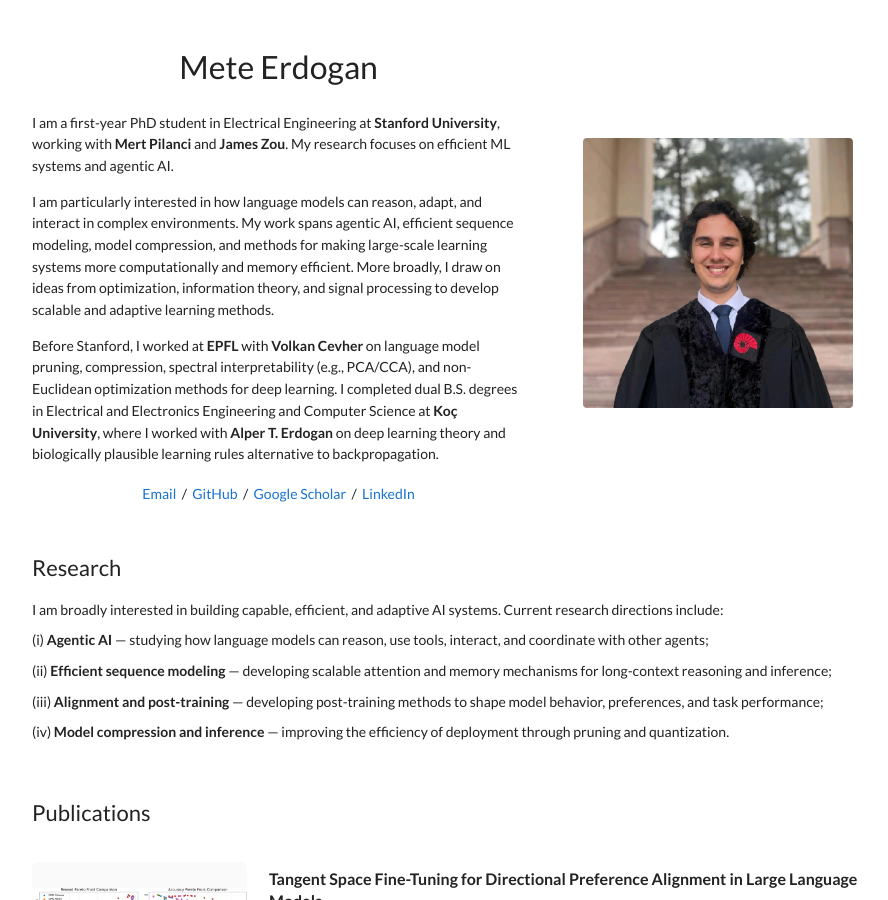
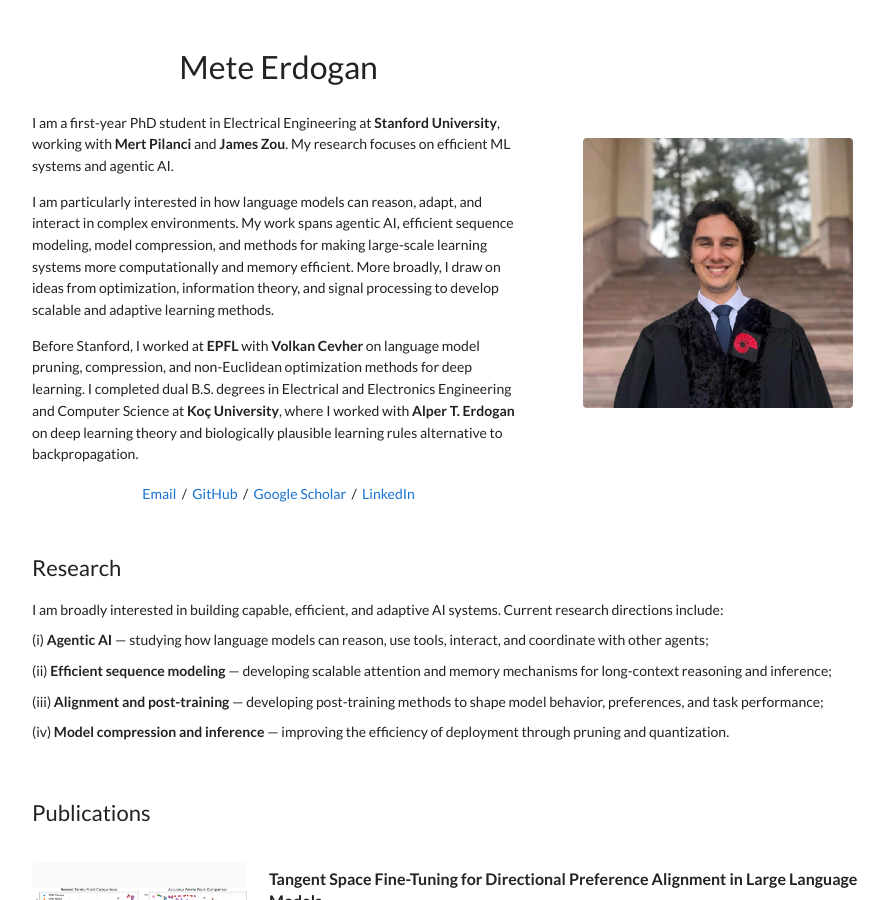
Before and after one commit to meterdogan07/meterdogan07.github.io, a Jekyll site: the page docs/index.html, which Jekyll copies as it is, in a window 1280 px wide and 900 px high. Shown: the whole window, without its empty margins (183-1071 px from the left). Built offline with Jekyll 4.4.1, drawn with Linux system fonts in a browser that asks for light colours.

Commit message:
Remove spectral interpretability from bio

```diff
--- a/docs/index.html
+++ b/docs/index.html
@@ -36,7 +36,7 @@
       <h1>Mete Erdogan</h1>
       <p>I am a first-year PhD student in Electrical Engineering at <b>Stanford University</b>, working with <b>Mert Pilanci</b> and <b>James Zou</b>. My research focuses on efficient ML systems and agentic AI.</p>
       <p>I am particularly interested in how language models can reason, adapt, and interact in complex environments. My work spans agentic AI, efficient sequence modeling, model compression, and methods for making large-scale learning systems more computationally and memory efficient. More broadly, I draw on ideas from optimization, information theory, and signal processing to develop scalable and adaptive learning methods.</p>
-      <p>Before Stanford, I worked at <b>EPFL</b> with <b>Volkan Cevher</b> on language model pruning, compression, spectral interpretability (e.g., PCA/CCA), and non-Euclidean optimization methods for deep learning. I completed dual B.S. degrees in Electrical and Electronics Engineering and Computer Science at <b>Koç University</b>, where I worked with <b>Alper T. Erdogan</b> on deep learning theory and biologically plausible learning rules alternative to backpropagation.</p>
+      <p>Before Stanford, I worked at <b>EPFL</b> with <b>Volkan Cevher</b> on language model pruning, compression, and non-Euclidean optimization methods for deep learning. I completed dual B.S. degrees in Electrical and Electronics Engineering and Computer Science at <b>Koç University</b>, where I worked with <b>Alper T. Erdogan</b> on deep learning theory and biologically plausible learning rules alternative to backpropagation.</p>
       <div class="links"><a href="mailto:merdogan@stanford.edu">Email</a> &nbsp;/&nbsp; <a href="https://github.com/meterdogan07">GitHub</a> &nbsp;/&nbsp; <a href="https://scholar.google.com/citations?user=h2nJVBgAAAAJ&hl=en">Google Scholar</a> &nbsp;/&nbsp; <a href="https://www.linkedin.com/in/meteerdogan/">LinkedIn</a></div>
     </div>
     <div class="photo">
```
